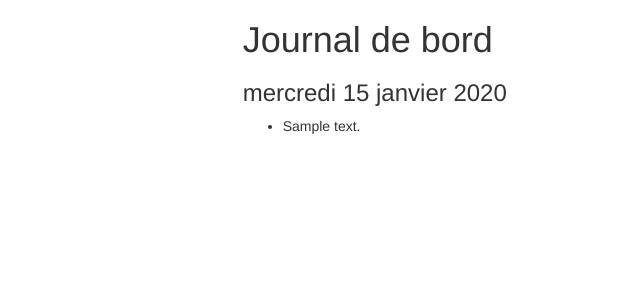
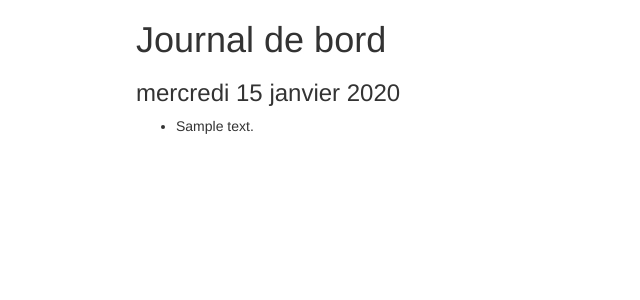
Before and after one commit to andydeliot/journal_de_bord, a Django app: page / in a window 1280 px wide. Shown: the top 300 px of the page, without its empty margins (199-839 px from the left). Run offline with Django 3.2, Linux system fonts and the light colour scheme; tables that the repository leaves empty hold one stand-in row (values such as "Sample post"); some libraries are stand-ins or nearby versions.

Commit message:
Modif bootstrap

```diff
--- a/journal_de_bord/templates/journal_de_bord/home.html
+++ b/journal_de_bord/templates/journal_de_bord/home.html
@@ -11,7 +11,7 @@
 
 <body>
 
-	<div class="col-lg-offset-4 col-lg-8">
+	<div class="col-lg-offset-3 col-lg-6">
 
 		<h1> Journal de bord </h1>
 
```
